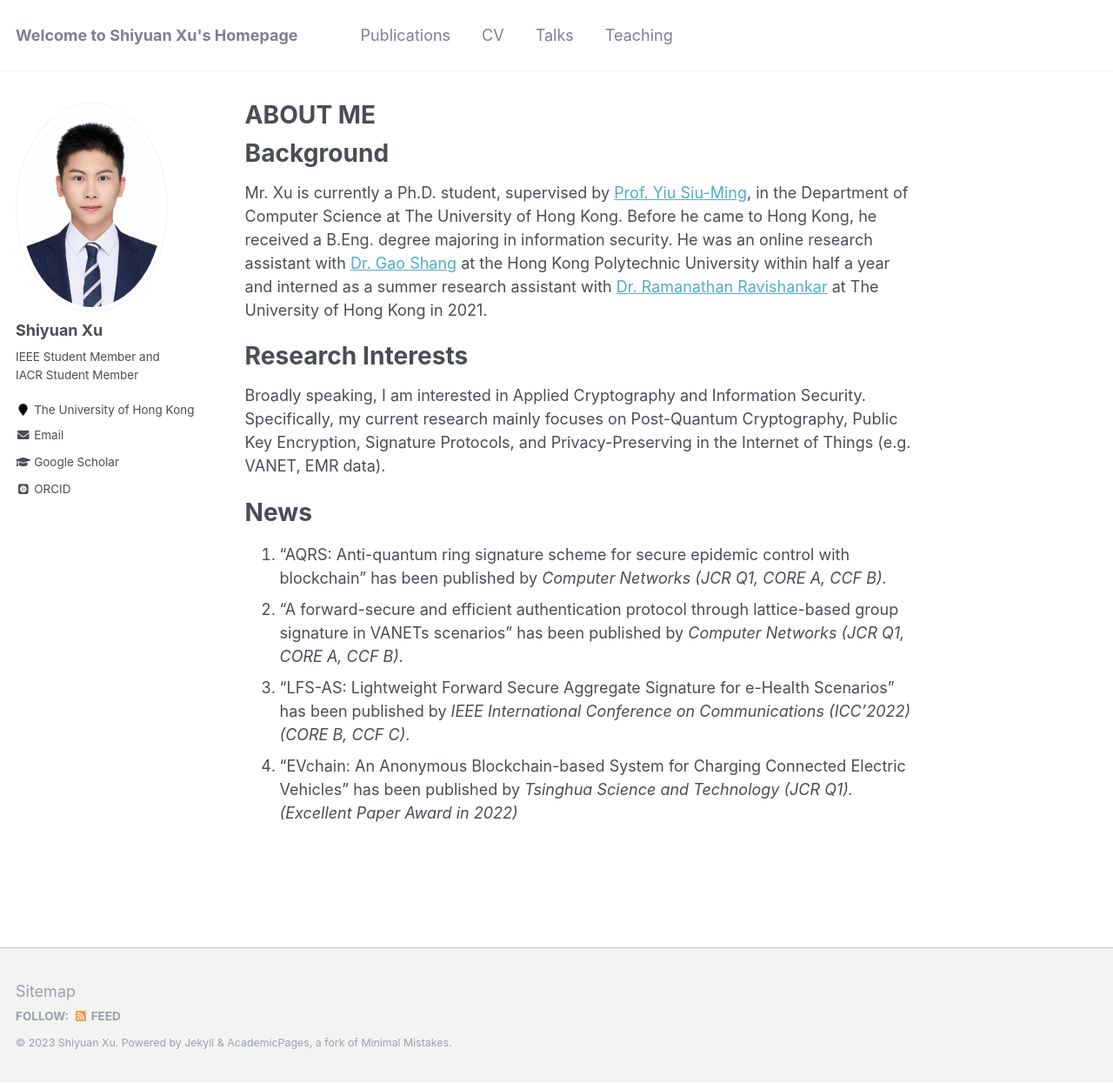
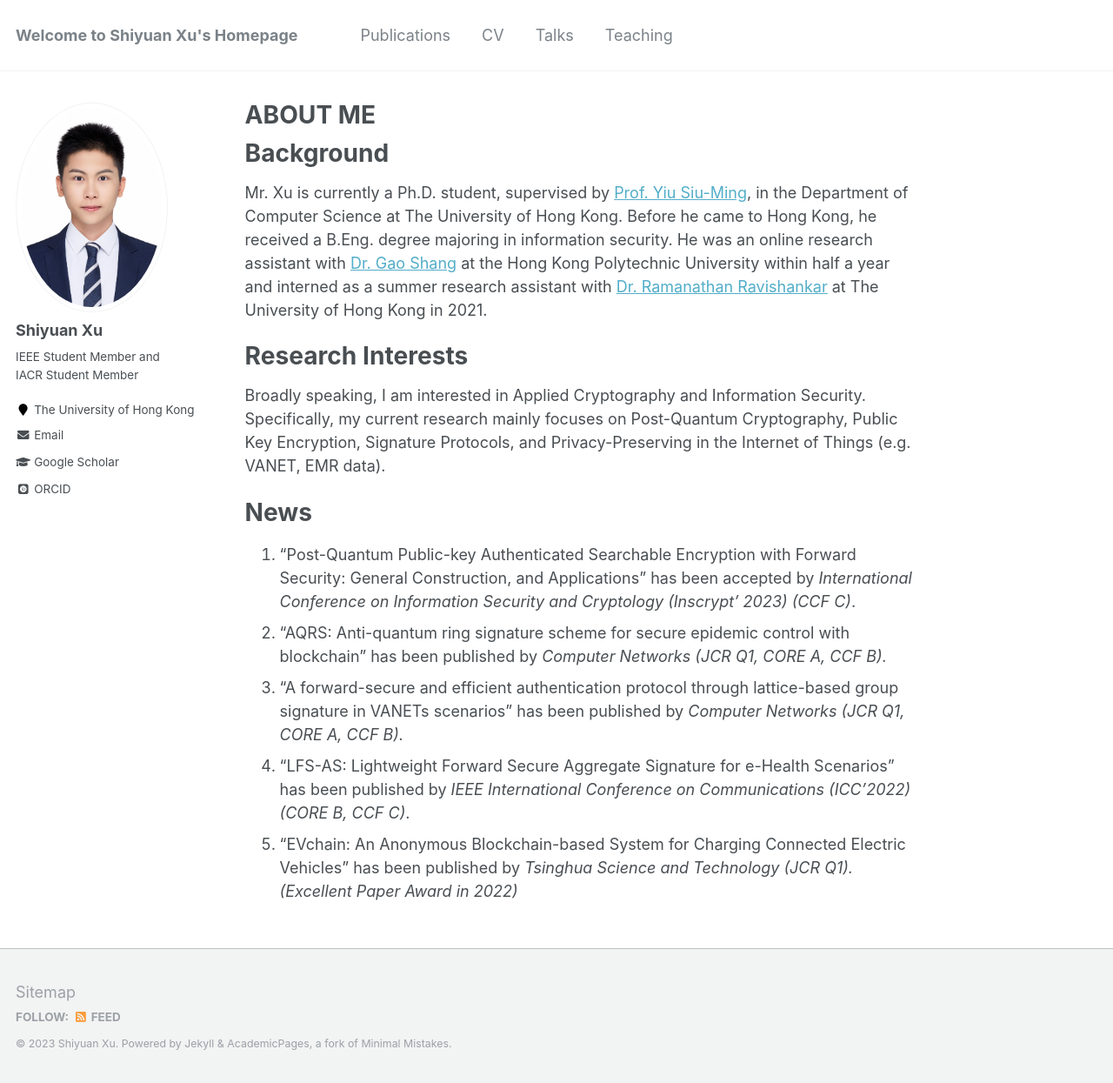
Before and after one commit to shiyuanjack/shiyuanjack.github.io, a Jekyll site: the page built from _pages/about.md, in a window 1280 px wide and 1245 px high. Shown: the whole window at 87% size. Built offline with Jekyll 4.4.1, drawn with Linux system fonts in a browser that asks for light colours; some web fonts are replaced.

Commit message:
about.md

```diff
--- a/_pages/about.md
+++ b/_pages/about.md
@@ -19,7 +19,8 @@ Broadly speaking, I am interested in Applied Cryptography and Information Securi
 
 News
 ======
-1. "AQRS: Anti-quantum ring signature scheme for secure epidemic control with blockchain" has been published by *Computer Networks* *(JCR Q1, CORE A, CCF B).*
-2. "A forward-secure and efficient authentication protocol through lattice-based group signature in VANETs scenarios" has been published by *Computer Networks* *(JCR Q1, CORE A, CCF B).*
-3. "LFS-AS: Lightweight Forward Secure Aggregate Signature for e-Health Scenarios" has been published by *IEEE International Conference on Communications (ICC'2022) (CORE B, CCF C)*.
-4. "EVchain: An Anonymous Blockchain-based System for Charging Connected Electric Vehicles" has been published by *Tsinghua Science and Technology (JCR Q1).* *(Excellent Paper Award in 2022)*
+1. "Post-Quantum Public-key Authenticated Searchable Encryption with Forward Security: General Construction, and Applications" has been accepted by *International Conference on Information Security and Cryptology (Inscrypt' 2023) (CCF C)*.
+2. "AQRS: Anti-quantum ring signature scheme for secure epidemic control with blockchain" has been published by *Computer Networks* *(JCR Q1, CORE A, CCF B).*
+3. "A forward-secure and efficient authentication protocol through lattice-based group signature in VANETs scenarios" has been published by *Computer Networks* *(JCR Q1, CORE A, CCF B).*
+4. "LFS-AS: Lightweight Forward Secure Aggregate Signature for e-Health Scenarios" has been published by *IEEE International Conference on Communications (ICC'2022) (CORE B, CCF C)*.
+5. "EVchain: An Anonymous Blockchain-based System for Charging Connected Electric Vehicles" has been published by *Tsinghua Science and Technology (JCR Q1).* *(Excellent Paper Award in 2022)*
```
